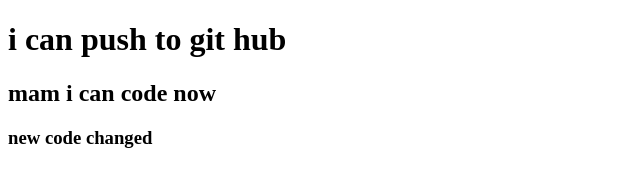
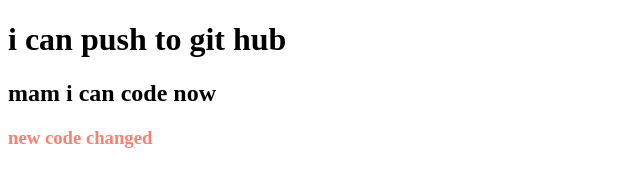
Before and after one commit to Dhaipayan/my-second-repo, a plain HTML site: page index.html in a window 1280 px wide. Shown: the whole page, without its empty margins (0-640 px from the left). Drawn offline with Linux system fonts and the light colour scheme.

Commit message:
change color

```diff
--- a/style.css
+++ b/style.css
@@ -1,3 +1,6 @@
 p{
     color:red;
 }
+h3{
+    color:salmon;
+}
```
